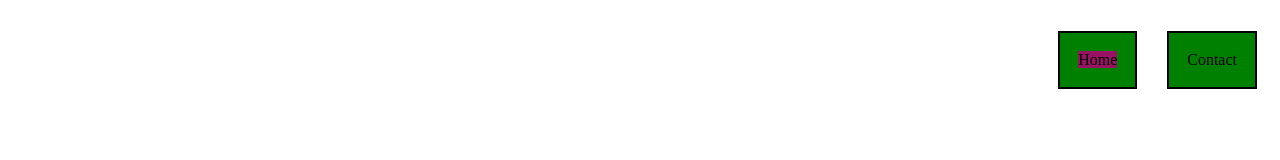
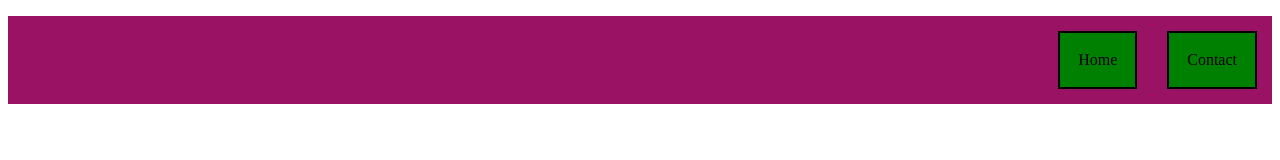
Before and after one commit to themechanicalguy/frontEndInterview-archieve, a plain HTML site: page JavaScript/3-How-DOM-really-works/Events/2-bubbling-capturing.html in a window 1280 px wide. Both pictures are taken after a click on the link "Home". Drawn offline with Linux system fonts and the light colour scheme.

Commit message:
22-10-22

```diff
--- a/JavaScript/3-How-DOM-really-works/Events/2-bubbling-capturing.html
+++ b/JavaScript/3-How-DOM-really-works/Events/2-bubbling-capturing.html
@@ -40,24 +40,33 @@
     const randomColor = () =>
       `rgb(${randomInt(0, 255)},${randomInt(0, 255)},${randomInt(0, 255)})`;
 
-    document.querySelector(".nav-link").addEventListener("click", function (e) {
+    document.querySelector(".nav-link").addEventListener(
+      "click",
+      function (e) {
         this.style.backgroundColor = randomColor();
         console.log("LINK", e.target, e.currentTarget);
         //   console.log(e.currentTarget === this);
 
         // Stop propagation
-      e.stopPropagation();
-    });
+        // e.stopPropagation();
+      }
+      // true
+    );
 
     document.querySelector(".nav-item").addEventListener("click", function (e) {
       this.style.backgroundColor = randomColor();
       console.log("LIST", e.target, e.currentTarget);
     });
 
-    document.querySelector(".nav-list").addEventListener("click", function (e) {
+    document.querySelector(".nav-list").addEventListener(
+      "click",
+      function (e) {
+        e.stopPropagation();
         this.style.backgroundColor = randomColor();
         console.log("NAV", e.target, e.currentTarget);
-    });
+      },
+      true
+    );
   </script>
 </html>
 <!--
--- a/JavaScript/3-How-DOM-really-works/IntersectionAPI/intersection-observer-api.js
+++ b/JavaScript/3-How-DOM-really-works/IntersectionAPI/intersection-observer-api.js
@@ -11,7 +11,8 @@
     Reporting of visibility of advertisements in order to calculate ad revenues.
     Deciding whether or not to perform tasks or animation processes based on whether or not the user will see the result.
 
-Implementing intersection detection in the past involved event handlers and loops calling methods like Element.getBoundingClientRect() to build up the needed information for every element affected. Since all this code runs on the main thread, even one of these can cause performance problems. When a site is loaded with these tests, things can get downright ugly.
+Implementing intersection detection in the past involved event handlers and loops calling methods like Element.getBoundingClientRect()
+to build up the needed information for every element affected. Since all this code runs on the main thread, even one of these can cause performance problems. When a site is loaded with these tests, things can get downright ugly.
 
 Consider a web page that uses infinite scrolling. It uses a vendor-provided library to manage the advertisements placed periodically throughout the page, has animated graphics here and there, and uses a custom library that draws notification boxes and the like. Each of these has its own intersection detection routines, all running on the main thread. The author of the web site may not even realize this is happening, since they may know very little about the inner workings of the two libraries they are using. As the user scrolls the page, these intersection detection routines are firing constantly during the scroll handling code, resulting in an experience that leaves the user frustrated with the browser, the web site, and their computer.
 
```
Lines whose indentation alone changed are shown as unchanged.
